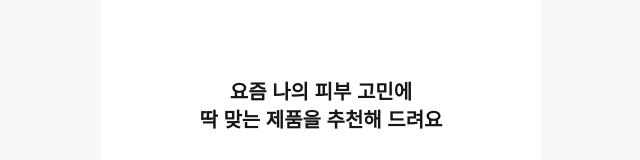
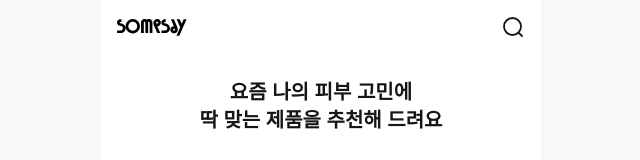
Before and after one commit to Influy-2/Somesay-FE, a React (Vite) app in the folder apps/web/: page / in a window 1280 px wide. Shown: the top 160 px of the page, without its empty margins (319-959 px from the left). Built offline with nearby package versions, Linux system fonts and the light colour scheme.

Commit message:
feat: add PageHeader component

```diff
--- a/apps/web/src/features/subcategory/components/SubCategoryHeader.tsx
+++ /dev/null
@@ -1,27 +0,0 @@
-import ArrowBackIcon from '@/shared/icons/ArrowBackIcon.svg?react';
-import SearchIcon from '@/shared/icons/SearchIcon.svg?react';
-import { useNavigate, Link } from 'react-router';
-
-interface SubcategoryHeaderProps {
-  title: string;
-}
-
-export const SubcategoryHeader = ({ title }: SubcategoryHeaderProps) => {
-  const navigate = useNavigate();
-  const handleGoBack = () => {
-    navigate(-1);
-  };
-
-  return (
-    <header className="flex h-13.5 items-center justify-between px-4 py-2.5">
-      <button type="button" aria-label="뒤로 가기" onClick={handleGoBack}>
-        <ArrowBackIcon aria-hidden="true" />
-      </button>
-      <h1 className="body1-sb">{title}</h1>
-      {/* TODO: 나중에 검색 페이지로 이동 */}
-      <Link to={`/`} aria-label="검색">
-        <SearchIcon aria-hidden="true" />
-      </Link>
-    </header>
-  );
-};
--- a/apps/web/src/features/subcategory/index.ts
+++ b/apps/web/src/features/subcategory/index.ts
@@ -1,5 +1,4 @@
 export { SubcategoryProductList } from './components/SubcategoryProductList';
-export { SubcategoryHeader } from './components/SubcategoryHeader';
-export { SubcategorySortBar } from './components/subcategorySort/SubcategorySortBar';
+export { SubcategorySortBar } from './components/subcategorySort/SubCategorySortBar';
 export type { SubcategoryProductType } from './components/mockData';
 export { MOCK_SUBCATEGORY_PRODUCTS } from './components/mockData';
--- a/apps/web/src/pages/category/SubcategoriesPage.tsx
+++ b/apps/web/src/pages/category/SubcategoriesPage.tsx
@@ -1,12 +1,13 @@
 import { useState } from 'react';
-import { useParams } from 'react-router';
+import { useNavigate, useParams } from 'react-router';
 import {
   SubcategoryProductList,
-  SubcategoryHeader,
   SubcategorySortBar,
 } from '@/features/subcategory';
 import { MOCK_SUBCATEGORY_PRODUCTS } from '@/features/subcategory';
-import { HorizontalCategoriesTab } from '@/shared/components';
+import { HorizontalCategoriesTab, PageHeader } from '@/shared/components';
+import ArrowBackIcon from '@/shared/icons/ArrowBackIcon.svg?react';
+import SearchIcon from '@/shared/icons/SearchIcon.svg?react';
 
 const CATEGORY_MOCK_DATA = [
   {
@@ -31,6 +32,7 @@ const CATEGORY_MOCK_DATA = [
 ];
 
 export const SubcategoriesPage = () => {
+  const navigate = useNavigate();
   const { categoryId: categoryIdParam } = useParams();
   const categoryId = Number(categoryIdParam);
   const [selectedId, setSelectedId] = useState(0);
@@ -55,7 +57,23 @@ export const SubcategoriesPage = () => {
 
   return (
     <div className="min-dvh-screen flex flex-col bg-white">
-      <SubcategoryHeader title={currentCategory?.title ?? ''} />
+      <PageHeader
+        left={
+          <button
+            type="button"
+            aria-label="뒤로 가기"
+            onClick={() => navigate(-1)}
+          >
+            <ArrowBackIcon aria-hidden="true" />
+          </button>
+        }
+        title={currentCategory?.title ?? ''}
+        right={[
+          <button type="button" aria-label="검색">
+            <SearchIcon aria-hidden="true" />
+          </button>,
+        ]}
+      />
       <div className="mt-5 px-4">
         <HorizontalCategoriesTab
           categories={tabCategories}
--- a/apps/web/src/pages/home/HomePage.tsx
+++ b/apps/web/src/pages/home/HomePage.tsx
@@ -1,3 +1,7 @@
+// import cn from '@/utils/cn';
+import SomesayIcon from '@/shared/icons/SomesayIcon.svg?react';
+import SearchIcon from '@/shared/icons/SearchIcon.svg?react';
+
 import {
   RecommendationSection,
   BestReviewSection,
@@ -6,10 +10,11 @@ import {
   ReviewVoteSection,
   CategoryProductSection,
 } from '@/features/home';
-
+import { PageHeader } from '@/shared/components';
 export const HomePage = () => {
   return (
-    <div className="inline-flex w-full flex-col items-center gap-17 pt-[4.875rem] pb-[10.9375rem]">
+    <div className="inline-flex w-full flex-col items-center gap-17 pt-[4.875rem] pb-[175px]">
+      <PageHeader left={<SomesayIcon />} right={[<SearchIcon />]} />
       <RecommendationSection />
       <div className="flex h-[117px] w-full items-center justify-center gap-2.5 p-2.5 text-black [background:var(--grey-03,#E4E2DF)]">
         베너 임시
--- /dev/null
+++ b/apps/web/src/shared/components/bar/PageHeader.tsx
@@ -0,0 +1,36 @@
+import cn from '@/utils/cn';
+import React from 'react';
+
+interface PageHeaderProps {
+  left?: React.ReactNode;
+  title?: string;
+  right?: React.ReactNode[];
+  className?: string;
+}
+
+export const PageHeader = ({
+  left,
+  title,
+  right,
+  className,
+}: PageHeaderProps) => {
+  return (
+    <header
+      className={cn(
+        'fixed top-0 flex h-[3.375rem] w-screen max-w-110 min-w-[20rem] items-center justify-between bg-white px-4 py-2.5',
+        className,
+        'z-header'
+      )}
+    >
+      {left && <div className="flex shrink-0 items-center">{left}</div>}
+      {title && (
+        <h1 className="body1-sb pointer-events-none absolute left-1/2 -translate-x-1/2 whitespace-nowrap text-black">
+          {title}
+        </h1>
+      )}
+      {right?.map((icon, idx) => (
+        <React.Fragment key={idx}>{icon}</React.Fragment>
+      ))}
+    </header>
+  );
+};
--- a/apps/web/src/shared/components/index.ts
+++ b/apps/web/src/shared/components/index.ts
@@ -1,5 +1,8 @@
 /* layout */
 export { default as GlobalLayout } from './layout/GlobalLayout';
+
+// bar
+export { PageHeader } from './bar/PageHeader';
 
 /* chips */
 export { ChipLarge } from './chips/ChipLarge';
```
